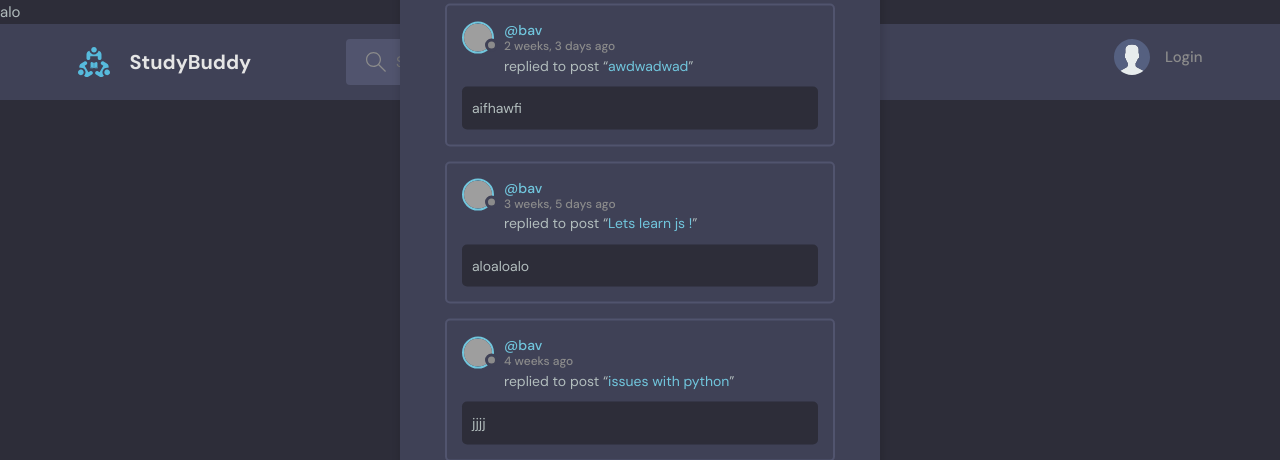
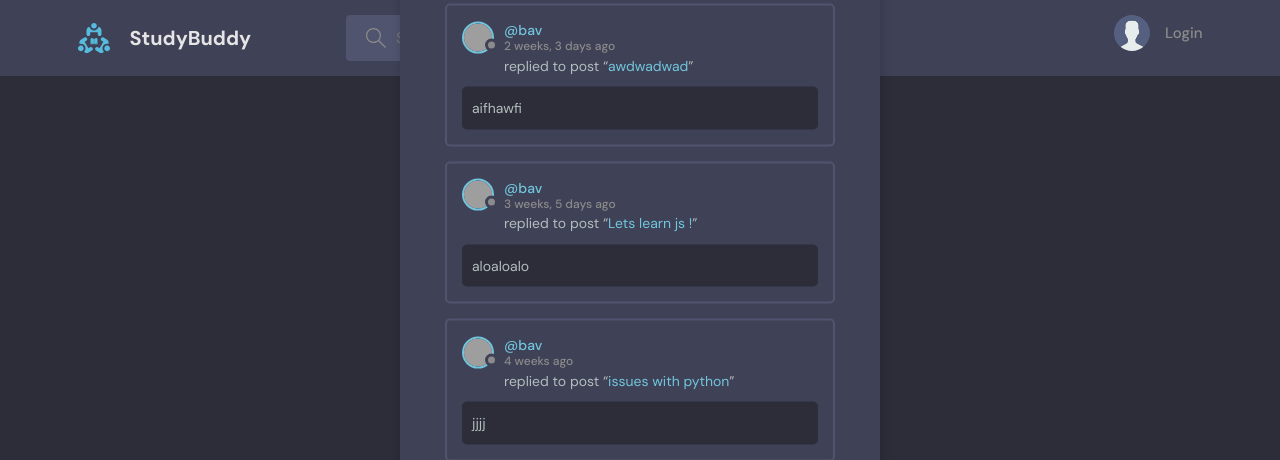
Before and after one commit to ernofun/studybud, a Django app: page /activity/ in a window 1280 px wide. Shown: the top 460 px of the page. Run offline with Django 4.2, Linux system fonts and the light colour scheme; data comes from the database, SQL or seed files in the repository; grey boxes are pictures that could not be loaded.

Commit message:
Update main.html

```diff
--- a/templates/main.html
+++ b/templates/main.html
@@ -11,7 +11,7 @@
   </head>
 
   <body>
-    <p>alo</p>
+
 
     {% include "navbar.html" %}
 
```
